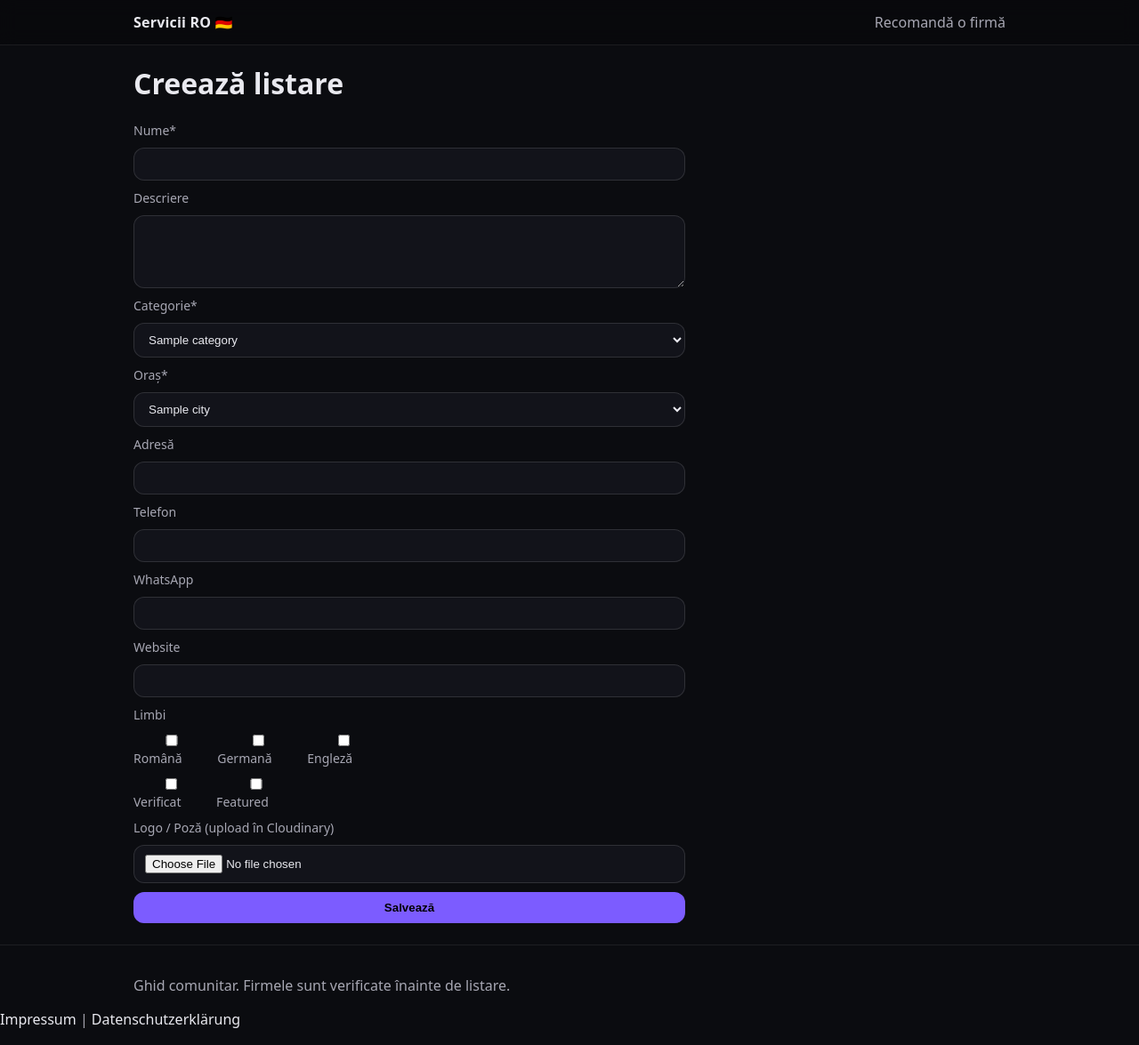
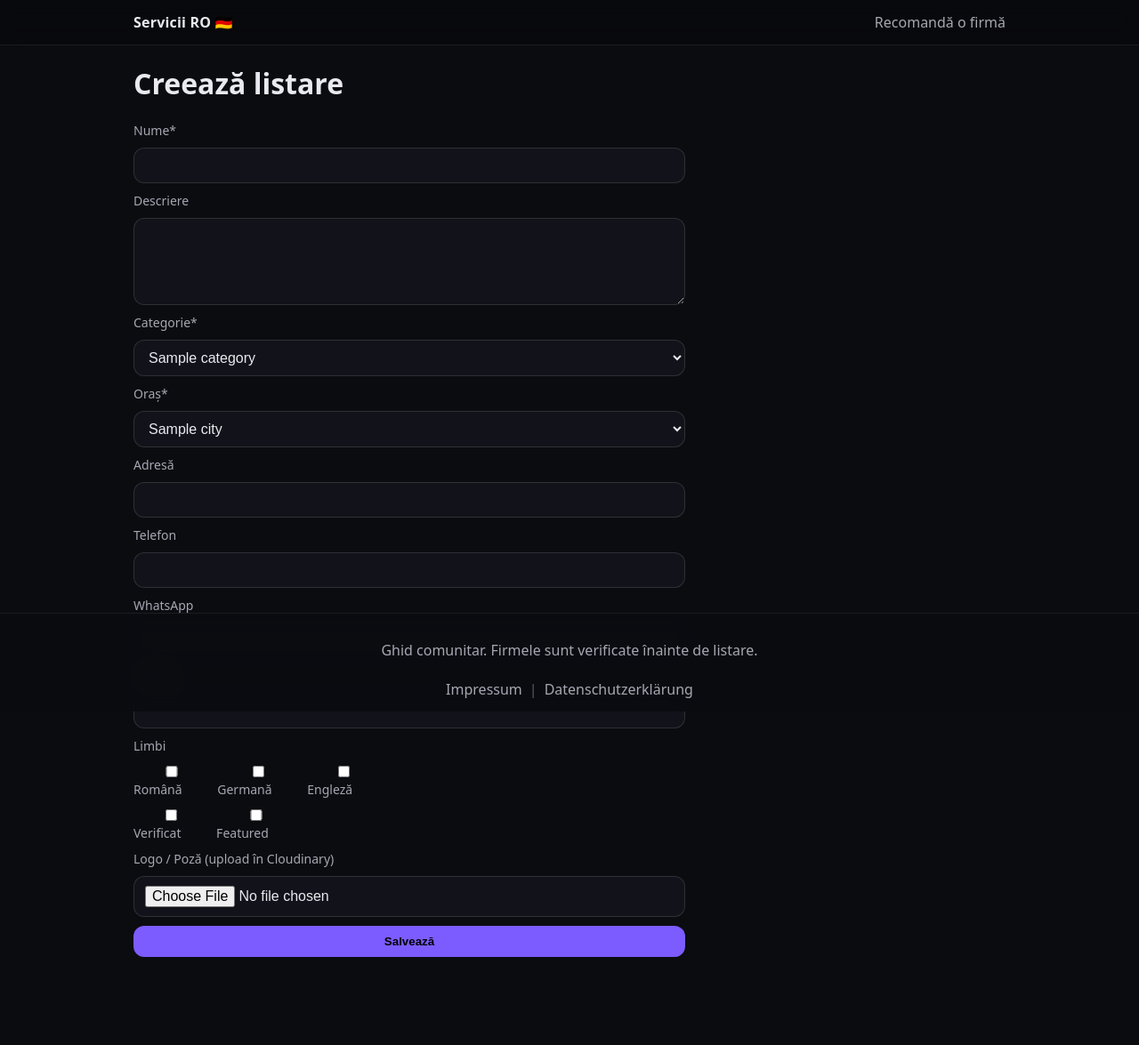
Before and after one commit to CsokeSebastian/romani-servicii-de, a Flask app: page /control-9f3a7/listings/new in a window 1280 px wide. Shown: the whole page at 89% size. After the commit the page ends 1076 px from the top, so only its background shows below. Run offline with Flask 3, Linux system fonts and the light colour scheme; the visitor is signed in with stand-in values (Sample User, id 1); tables that the repository leaves empty hold one stand-in row (values such as "Sample post").

Commit message:
mici schimbari

```diff
--- a/app/static/css/style.css
+++ b/app/static/css/style.css
@@ -1,34 +1,115 @@
-:root { --bg:#0b0c10; --card:#12131a; --text:#e9e9ef; --muted:#a7a7b3; --accent:#7c5cff; --danger:#ff4d4d; }
+:root {
+  --bg:#0b0c10;
+  --card:#12131a;
+  --text:#e9e9ef;
+  --muted:#a7a7b3;
+  --accent:#7c5cff;
+  --danger:#ff4d4d;
+}
+
 *{ box-sizing:border-box; }
-body{ margin:0; font-family: ui-sans-serif, system-ui, -apple-system, Segoe UI, Roboto, Arial; background:var(--bg); color:var(--text); }
+
+html, body { height:100%; }
+
+body{
+  margin:0;
+  font-family: ui-sans-serif, system-ui, -apple-system, Segoe UI, Roboto, Arial;
+  background:var(--bg);
+  color:var(--text);
+  min-height:100vh;
+  display:flex;
+  flex-direction:column;
+}
+
 a{ color:var(--text); text-decoration:none; }
+
 .container{ width:min(980px, 92%); margin:0 auto; }
 
-.header{ border-bottom:1px solid rgba(255,255,255,.08); background:rgba(0,0,0,.2); position:sticky; top:0; backdrop-filter: blur(10px); }
+/* HEADER */
+.header{
+  border-bottom:1px solid rgba(255,255,255,.08);
+  background:rgba(0,0,0,.2);
+  position:sticky;
+  top:0;
+  backdrop-filter: blur(10px);
+}
 .header-inner{ display:flex; align-items:center; justify-content:space-between; padding:14px 0; }
 .brand{ font-weight:800; letter-spacing:.2px; }
 .nav a{ margin-left:16px; color:var(--muted); }
 .nav a:hover{ color:var(--text); }
 
+/* MAIN */
+main.container{
+  flex: 1;
+  padding-bottom: 90px;
+}
+/* HERO */
 .hero{ padding:22px 0 10px; }
 .hero h1{ margin:0 0 8px; font-size:28px; }
 .hero p{ margin:0 0 14px; color:var(--muted); }
 
-.search{ display:grid; gap:10px; grid-template-columns: 1.1fr .8fr .8fr .5fr .4fr; }
-.search input, .search select, .search button, .form input, .form select, .form textarea,
-.filters input, .filters select{
-  width:100%; padding:10px 12px; border-radius:12px; border:1px solid rgba(255,255,255,.12);
-  background:var(--card); color:var(--text);
+/* SEARCH */
+.search{
+  display:grid;
+  gap:10px;
+  grid-template-columns: 1.1fr .8fr .8fr .5fr .4fr;
 }
-.search button, .form button, button{
-  background:var(--accent); border:none; cursor:pointer; font-weight:700; padding:10px 12px; border-radius:12px;
+
+.search input,
+.search select,
+.search button,
+.form input,
+.form select,
+.form textarea,
+.filters input,
+.filters select{
+  width:100%;
+  padding:10px 12px;
+  border-radius:12px;
+  border:1px solid rgba(255,255,255,.12);
+  background:var(--card);
+  color:var(--text);
+  font-size:16px;
 }
+
+/* uniform height on mobile */
+.search input,
+.search select,
+.search button{
+  height:44px;
+  line-height:1.2;
+}
+
+/* normalize select on mobile */
+.search select{
+  -webkit-appearance:none;
+  -moz-appearance:none;
+  appearance:none;
+}
+
+.search button,
+.form button,
+button{
+  background:var(--accent);
+  border:none;
+  cursor:pointer;
+  font-weight:700;
+  padding:10px 12px;
+  border-radius:12px;
+}
+
 button.danger{ background:var(--danger); }
 .link-danger{ background:none; border:none; color:var(--danger); cursor:pointer; padding:0; }
 
-select:disabled { opacity: .55; cursor: not-allowed; }
+select:disabled { opacity:.55; cursor:not-allowed; }
 
-.grid{ display:grid; gap:12px; grid-template-columns: repeat(4, minmax(0, 1fr)); margin:10px 0 18px; }
+/* GRID */
+.grid{
+  display:grid;
+  gap:12px;
+  grid-template-columns: repeat(4, minmax(0, 1fr));
+  margin:10px 0 18px;
+}
 .card{ background:var(--card); border:1px solid rgba(255,255,255,.08); border-radius:16px; overflow:hidden; }
 .card.pad{ padding:12px; }
 .card-media{ height:110px; background:rgba(255,255,255,.04); display:flex; align-items:center; justify-content:center; }
@@ -36,6 +117,7 @@ select:disabled { opacity: .55; cursor: not-allowed; }
 .card-body{ padding:10px; }
 .row{ display:flex; align-items:center; justify-content:space-between; gap:10px; }
 
+/* LIST */
 .list{ display:flex; flex-direction:column; gap:10px; margin:10px 0 18px; }
 .list-item{ display:flex; gap:12px; align-items:center; background:var(--card); border:1px solid rgba(255,255,255,.08); border-radius:16px; padding:10px; }
 .avatar{ width:52px; height:52px; border-radius:14px; overflow:hidden; background:rgba(255,255,255,.04); display:flex; align-items:center; justify-content:center; flex:0 0 auto; }
@@ -46,31 +128,76 @@ select:disabled { opacity: .55; cursor: not-allowed; }
 .li-title{ font-weight:800; display:inline-block; margin-bottom:4px; }
 .muted{ color:var(--muted); font-size:14px; }
 
+/* BADGES */
 .badge{ display:inline-flex; padding:3px 8px; border-radius:999px; font-size:12px; border:1px solid rgba(255,255,255,.12); background:rgba(255,255,255,.04); margin-right:6px; }
 .badge.blue{ background:rgba(124,92,255,.15); border-color:rgba(124,92,255,.35); }
 .chip{ display:inline-flex; padding:3px 8px; border-radius:999px; font-size:12px; background:rgba(124,92,255,.15); border:1px solid rgba(124,92,255,.25); }
 
+/* FILTERS */
 .filters{ display:flex; gap:10px; align-items:center; flex-wrap:wrap; margin:10px 0; }
 .btn{ display:inline-flex; padding:10px 12px; border-radius:12px; background:rgba(255,255,255,.08); border:1px solid rgba(255,255,255,.12); }
 
+/* FORMS */
 .form{ display:grid; gap:10px; max-width:620px; }
 .form label{ font-size:14px; color:var(--muted); }
 .checks{ display:flex; gap:16px; flex-wrap:wrap; align-items:center; }
 .honeypot{ display:none; }
 
+/* FLASH */
 .flash-wrap{ margin:12px 0; display:grid; gap:8px; }
 .flash{ padding:10px 12px; border-radius:12px; background:rgba(255,255,255,.06); border:1px solid rgba(255,255,255,.10); }
 .flash.success{ border-color:rgba(124,92,255,.35); }
 .flash.error{ border-color:rgba(255,77,77,.35); }
 
+/* PROFILE */
 .profile{ display:flex; gap:16px; align-items:flex-start; margin:14px 0; }
 .profile-media img{ width:140px; height:140px; border-radius:20px; object-fit:cover; }
 .profile-body h1{ margin:0 0 8px; }
 .desc{ color:var(--muted); }
-.footer{ border-top:1px solid rgba(255,255,255,.08); margin-top:24px; padding:18px 0; color:var(--muted); }
 
+/* FOOTER */
+.footer{
+  position: fixed;
+  left: 0;
+  right: 0;
+  bottom: 0;
+  z-index: 999;
+
+  background: rgba(11,12,16,.95);
+  backdrop-filter: blur(10px);
+
+  border-top:1px solid rgba(255,255,255,.08);
+  padding:14px 0;
+  color:var(--muted);
+  text-align:center;
+}
+
+.footer-inner{
+  display:flex;
+  flex-direction:column;
+  gap:6px;
+  align-items:center;
+}
+
+.footer-links{
+  display:flex;
+  gap:8px;
+  align-items:center;
+  justify-content:center;
+  flex-wrap:wrap;
+}
+
+.footer a{ color:var(--muted); }
+.footer a:hover{ color:var(--text); }
+
+.footer .sep{
+  opacity:.5;
+}
+
+/* RESPONSIVE */
 @media (max-width: 900px){
   .grid{ grid-template-columns: repeat(2, minmax(0, 1fr)); }
   .search{ grid-template-columns: 1fr; }
   .profile{ flex-direction:column; }
+  .search button{ height:48px; }
 }
--- a/app/templates/base.html
+++ b/app/templates/base.html
@@ -7,18 +7,19 @@
   <meta name="description" content="{% block meta_description %}Firme și servicii în limba română în Germania.{% endblock %}">
   <link rel="stylesheet" href="{{ url_for('static', filename='css/style.css') }}"/>
 </head>
+
 <body>
+  <div class="page">
     <header class="header">
       <div class="container header-inner">
         <a class="brand" href="{{ url_for('public.home') }}">Servicii RO 🇩🇪</a>
         <nav class="nav">
           <a href="{{ url_for('public.recommend') }}">Recomandă o firmă</a>
-        <!-- <a href="{{ url_for('admin.dashboard') }}">Admin</a> -->
         </nav>
       </div>
     </header>
 
-  <main class="container">
+    <main class="container content">
       {% with messages = get_flashed_messages(with_categories=true) %}
         {% if messages %}
           <div class="flash-wrap">
@@ -33,11 +34,15 @@
     </main>
 
     <footer class="footer">
-    <div class="container">
+      <div class="container footer-inner">
         <p>Ghid comunitar. Firmele sunt verificate înainte de listare.</p>
+        <div class="footer-links">
+          <a href="{{ url_for('public.impressum') }}">Impressum</a>
+          <span class="sep">|</span>
+          <a href="{{ url_for('public.datenschutz') }}">Datenschutzerklärung</a>
         </div>
-    <a href="{{ url_for('public.impressum') }}">Impressum</a> |
-    <a href="{{ url_for('public.datenschutz') }}">Datenschutzerklärung</a>
+      </div>
     </footer>
+  </div>
 </body>
 </html>
```
Lines whose indentation alone changed are shown as unchanged.
